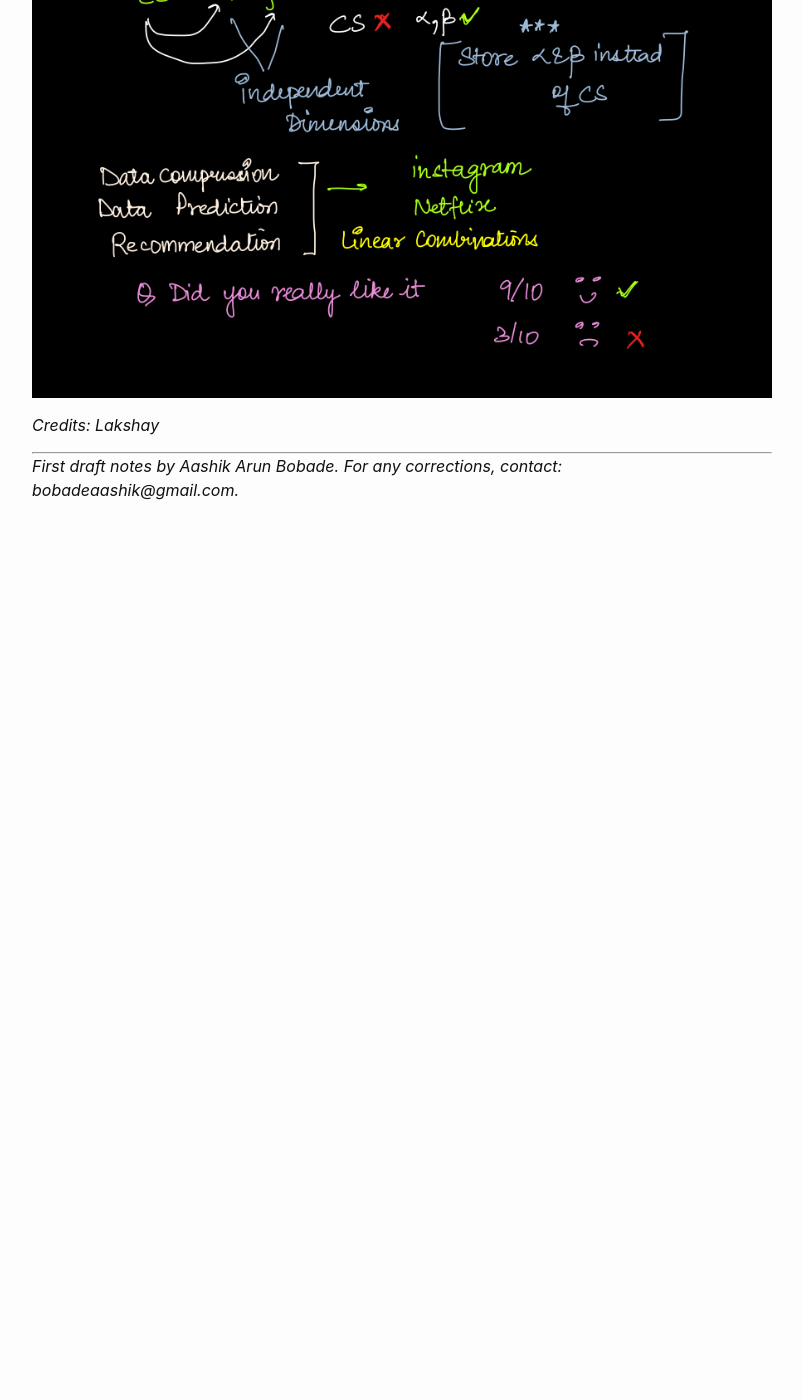
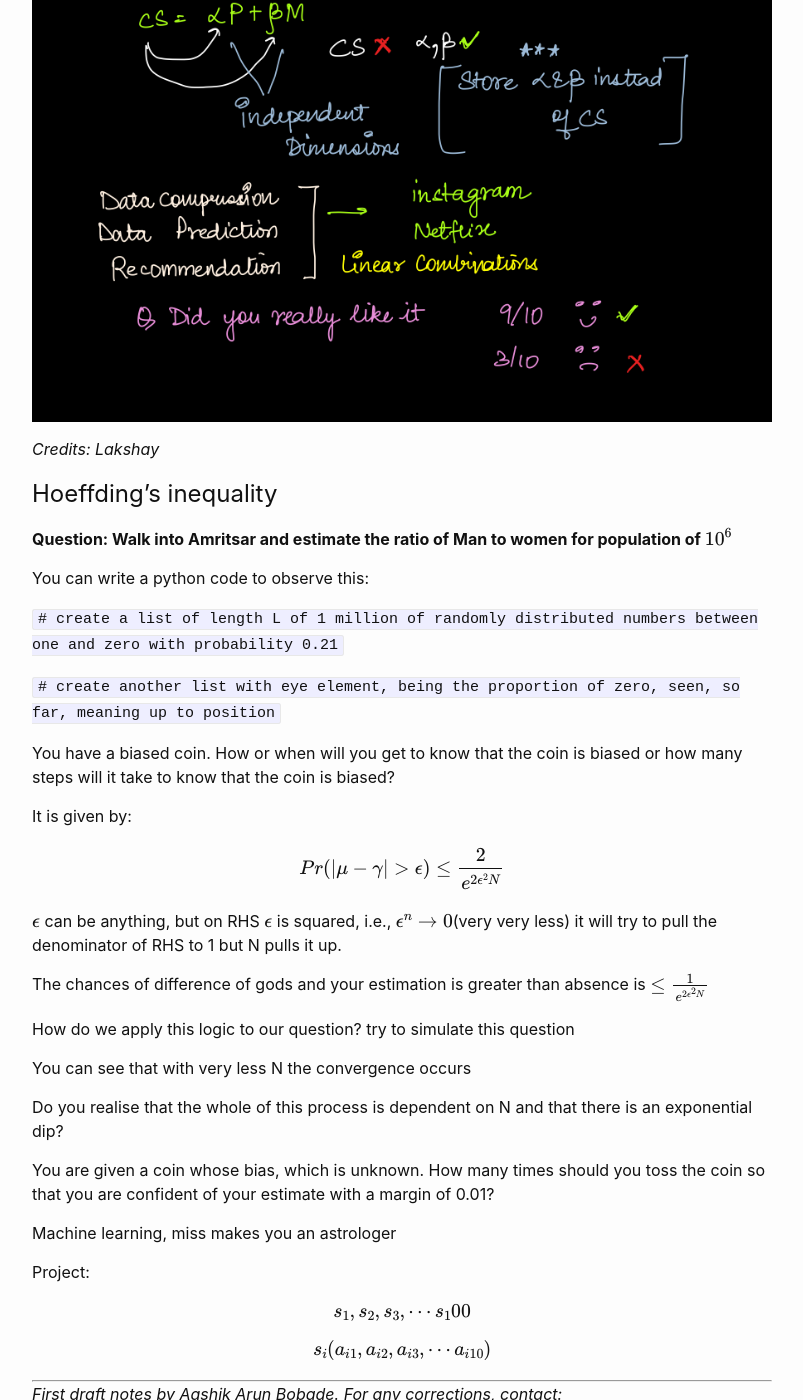
Before and after one commit to sudarshansudarshan/cs503, a Jekyll site: the page built from Galaxy.md, in a window 1280 px wide and 1400 px high, scrolled down 18531 px. Shown: the whole window, without its empty margins (238-1041 px from the left). Built offline with Jekyll 4.4.1, drawn with Linux system fonts in a browser that asks for light colours; formulas are drawn with MathJax 3; before the commit the page ends 19093 px from its top, so only the background shows below that; some of the changed text lies outside the part shown.

Commit message:
Update Galaxy.md

```diff
--- a/Galaxy.md
+++ b/Galaxy.md
@@ -370,6 +370,50 @@ _Credits: Lakshay_
 
 
 
+# Hoeffding's inequality
+
+
+**Question: Walk into Amritsar and estimate the ratio of Man to women for population of $$10^6$$**
+
+You can write a python code to observe this:
+
+`# create a list of length L of 1 million of randomly distributed numbers between one and zero with probability 0.21
+`
+
+`# create another list with eye element, being the proportion of zero, seen, so far, meaning up to position
+`
+
+You have a biased coin. How or when will you get to know that the coin is biased or how many steps will it take to know that the coin is biased?
+
+It is given by:
+
+$$Pr(|\mu - \gamma| > \epsilon) \leq \frac{2}{e^{2 \epsilon^{2} N}}$$
+
+$$\epsilon$$ can be anything, but on RHS $$\epsilon$$ is squared, i.e., $$\epsilon^n \to 0$$(very very less) it will try to pull the denominator of RHS to 1 but N pulls it up.
+
+The chances of difference of gods and your estimation is greater than absence is $$\leq \frac{1}{e^{2 \epsilon^{2} N}}$$
+
+How do we apply this logic to our question?
+try to simulate this question
+
+You can see that with very less N the convergence occurs
+
+Do you realise that the whole of this process is dependent on N and that there is an exponential dip?
+
+
+You are given a coin whose bias, which is unknown. How many times should you toss the coin so that you are confident of your estimate with a margin of 0.01?
+
+Machine learning, miss makes you an astrologer
+
+
+Project:
+
+$$s_1, s_2, s_3, \cdots s_100$$
+
+$$s_{i}(a_{i1}, a_{i2}, a_{i3}, \cdots a_{i10})$$
+
+
+
 
 ---
 
```
